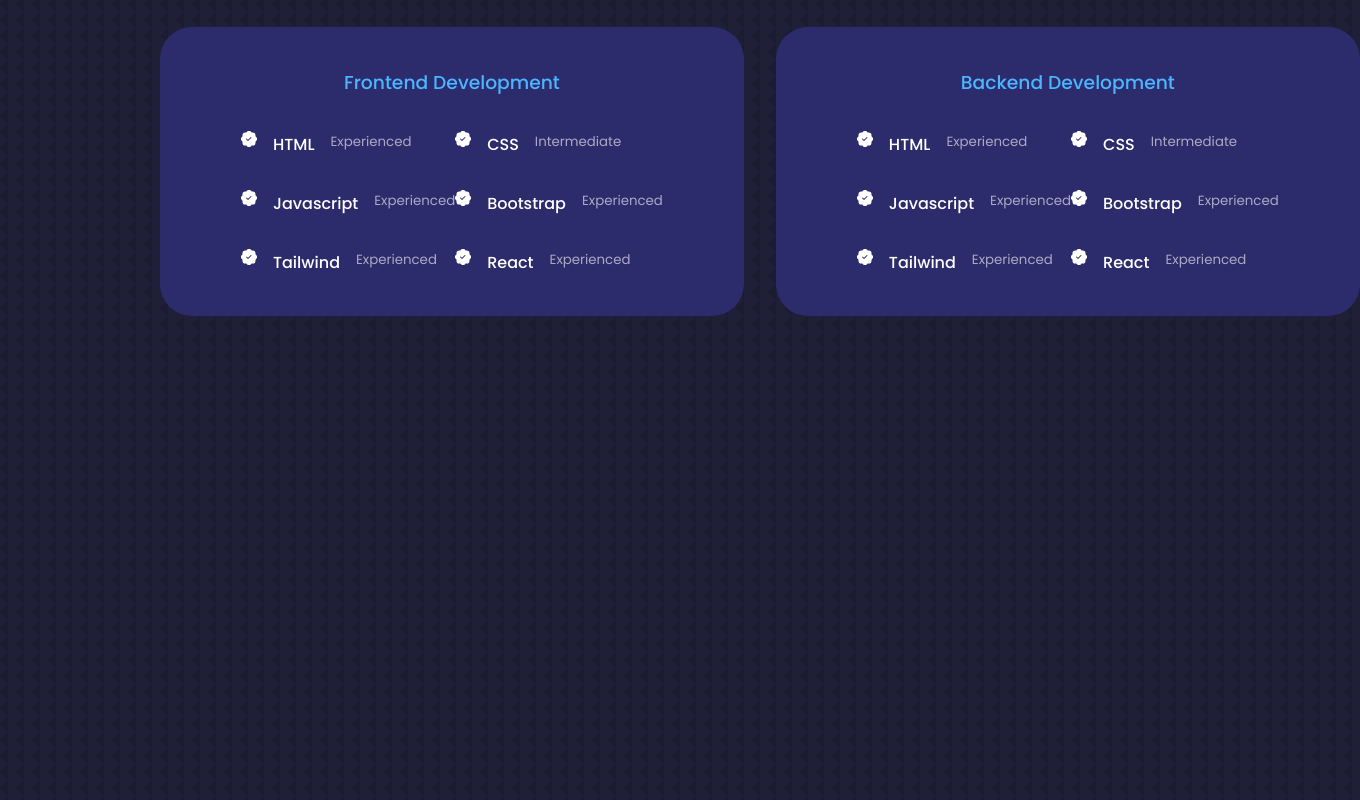
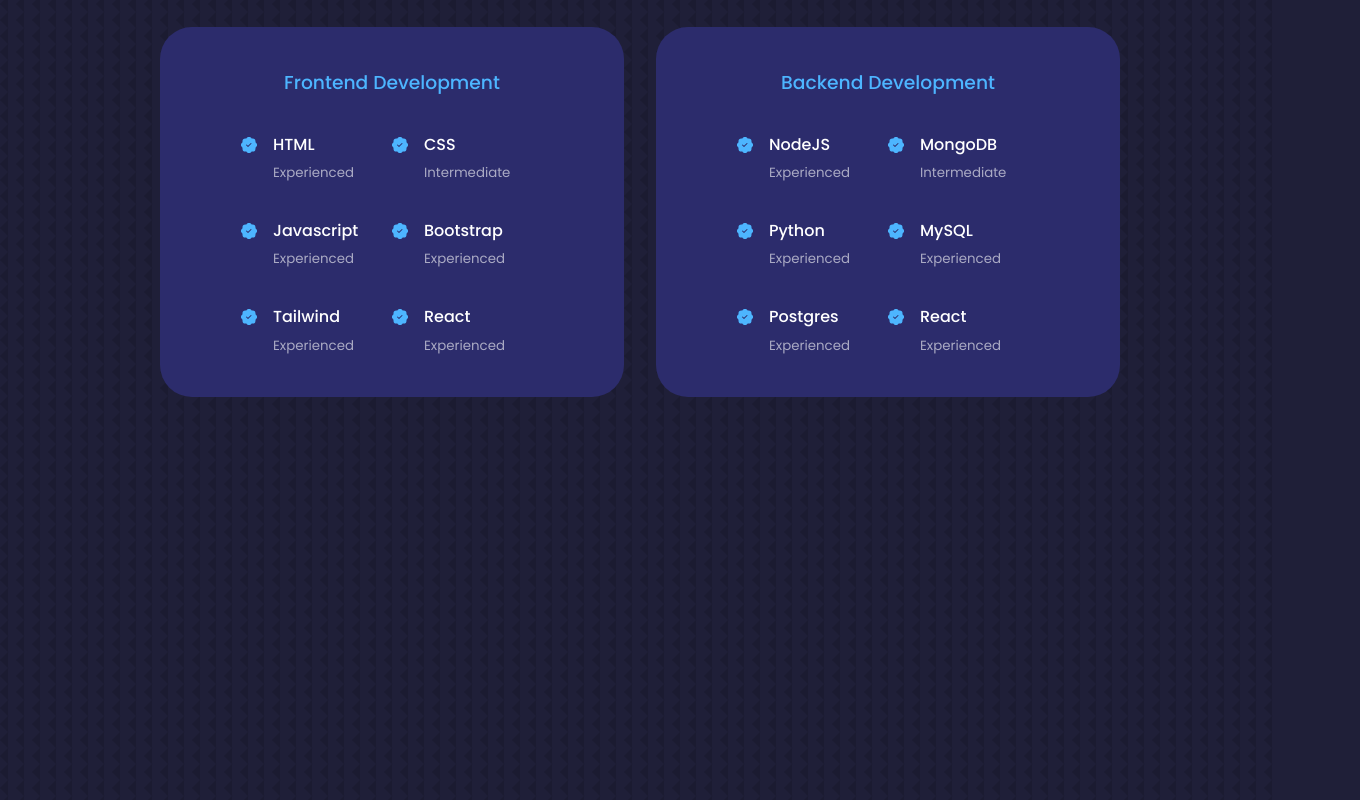
Before and after one commit to Jtaren/React-Portfolio, a React (Create React App) app in the folder my-page/: page / in a window 1280 px wide. Shown: the part 1940-2740 px from the top of the page, 1360 px wide, since content can reach past the window. Built offline with nearby package versions, Linux system fonts and the light colour scheme.

Commit message:
Experience

```diff
--- a/my-page/src/components/experience/Experience.jsx
+++ b/my-page/src/components/experience/Experience.jsx
@@ -13,69 +13,94 @@
           <h3>Frontend Development</h3>
           <div className="experience__content">
             <article className="experience__details">
-              <BsPatchCheckFill/>
+              <BsPatchCheckFill className="experience__details-icon"/>
+              <div>
                 <h4>HTML</h4>
                 <small className='text-light'>Experienced</small>
+              </div>
             </article>
             <article className="experience__details">
-              <BsPatchCheckFill/>
+              <BsPatchCheckFill className="experience__details-icon"/>
+              <div>
                 <h4>CSS</h4>
                 <small className='text-light'>Intermediate</small>
+              </div>
             </article>
             <article className="experience__details">
-              <BsPatchCheckFill/>
+              <BsPatchCheckFill className="experience__details-icon"/>
+              <div>
                 <h4>Javascript</h4>
                 <small className='text-light'>Experienced</small>
+              </div>
             </article>
             <article className="experience__details">
-              <BsPatchCheckFill/>
+              <BsPatchCheckFill className="experience__details-icon"/>
+              <div>
                 <h4>Bootstrap</h4>
                 <small className='text-light'>Experienced</small>
+              </div>
             </article>
             <article className="experience__details">
-              <BsPatchCheckFill/>
+              <BsPatchCheckFill className="experience__details-icon"/>
+              <div>
                 <h4>Tailwind</h4>
                 <small className='text-light'>Experienced</small>
+              </div>
             </article>
             <article className="experience__details">
-              <BsPatchCheckFill/>
+              <BsPatchCheckFill className="experience__details-icon"/>
+              <div>
                 <h4>React</h4>
                 <small className='text-light'>Experienced</small>
+              </div>
             </article>
           </div>
         </div>
+        {/* END OF FRONTEND */}
         <div className="experience__backend">
           <h3>Backend Development</h3>
           <div className="experience__content">
             <article className="experience__details">
-              <BsPatchCheckFill/>
-              <h4>HTML</h4>
+              <BsPatchCheckFill className="experience__details-icon"/>
+              <div>
+                <h4>NodeJS</h4>
                 <small className='text-light'>Experienced</small>
+              </div>
             </article>
             <article className="experience__details">
-              <BsPatchCheckFill/>
-              <h4>CSS</h4>
+              <BsPatchCheckFill className="experience__details-icon"/>
+              <div>
+                <h4>MongoDB</h4>
                 <small className='text-light'>Intermediate</small>
+              </div>
             </article>
             <article className="experience__details">
-              <BsPatchCheckFill/>
-              <h4>Javascript</h4>
+              <BsPatchCheckFill className="experience__details-icon"/>
+              <div>
+                <h4>Python</h4>
                 <small className='text-light'>Experienced</small>
+              </div>
             </article>
             <article className="experience__details">
-              <BsPatchCheckFill/>
-              <h4>Bootstrap</h4>
+              <BsPatchCheckFill className="experience__details-icon"/>
+              <div>
+                <h4>MySQL</h4>
                 <small className='text-light'>Experienced</small>
+              </div>
             </article>
             <article className="experience__details">
-              <BsPatchCheckFill/>
-              <h4>Tailwind</h4>
+              <BsPatchCheckFill className="experience__details-icon"/>
+              <div>
+                <h4>Postgres</h4>
                 <small className='text-light'>Experienced</small>
+              </div>
             </article>
             <article className="experience__details">
-              <BsPatchCheckFill/>
+              <BsPatchCheckFill className="experience__details-icon"/>
+              <div>
                 <h4>React</h4>
                 <small className='text-light'>Experienced</small>
+              </div>
             </article>
           </div>
          </div>
```
Lines whose indentation alone changed are shown as unchanged.
